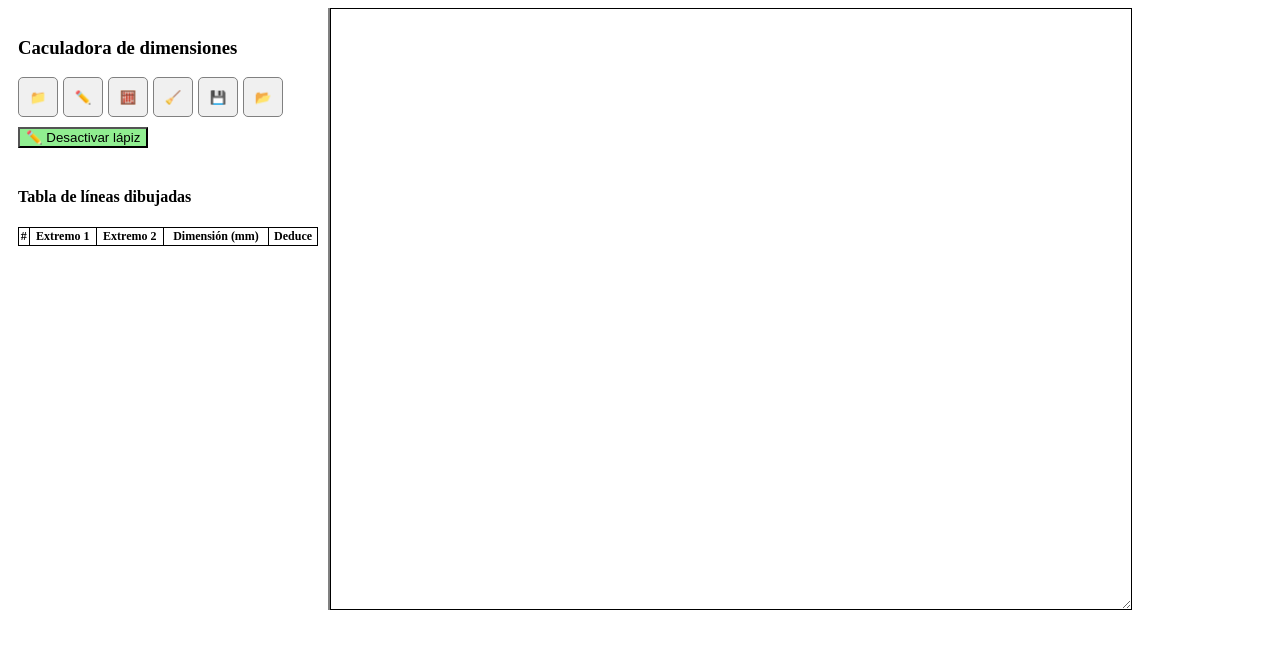
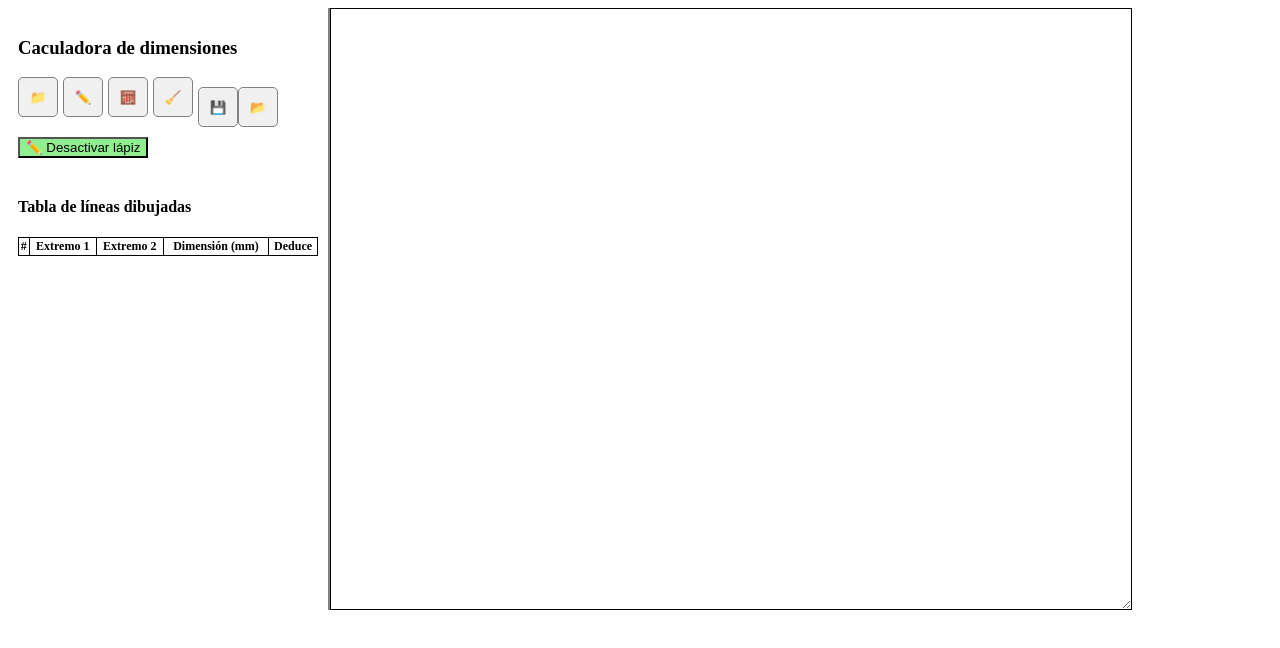
Before and after one commit to somerwest01/Dim_checktofrom, a React (Create React App) app: page / in a window 1280 px wide. Shown: the top 648 px of the page. Built offline with nearby package versions, Linux system fonts and the light colour scheme.

Commit message:
Update App.js

```diff
--- a/src/App.js
+++ b/src/App.js
@@ -543,6 +543,7 @@ setArchivoProcesado(true);
   🧹 {hoverBoton === 'limpiar' && 'Limpiar'}
 </button>
 
+<div style={{ marginTop: '10px' }}>
   <button
   onMouseEnter={() => setHoverBoton('Guardar')}
   onMouseLeave={() => setHoverBoton(null)}
@@ -576,6 +577,7 @@ setArchivoProcesado(true);
 >
   📂 {hoverBoton === 'abrir' && 'Abrir'}
 </button>
+  </div>
 
 </div>
 
```
